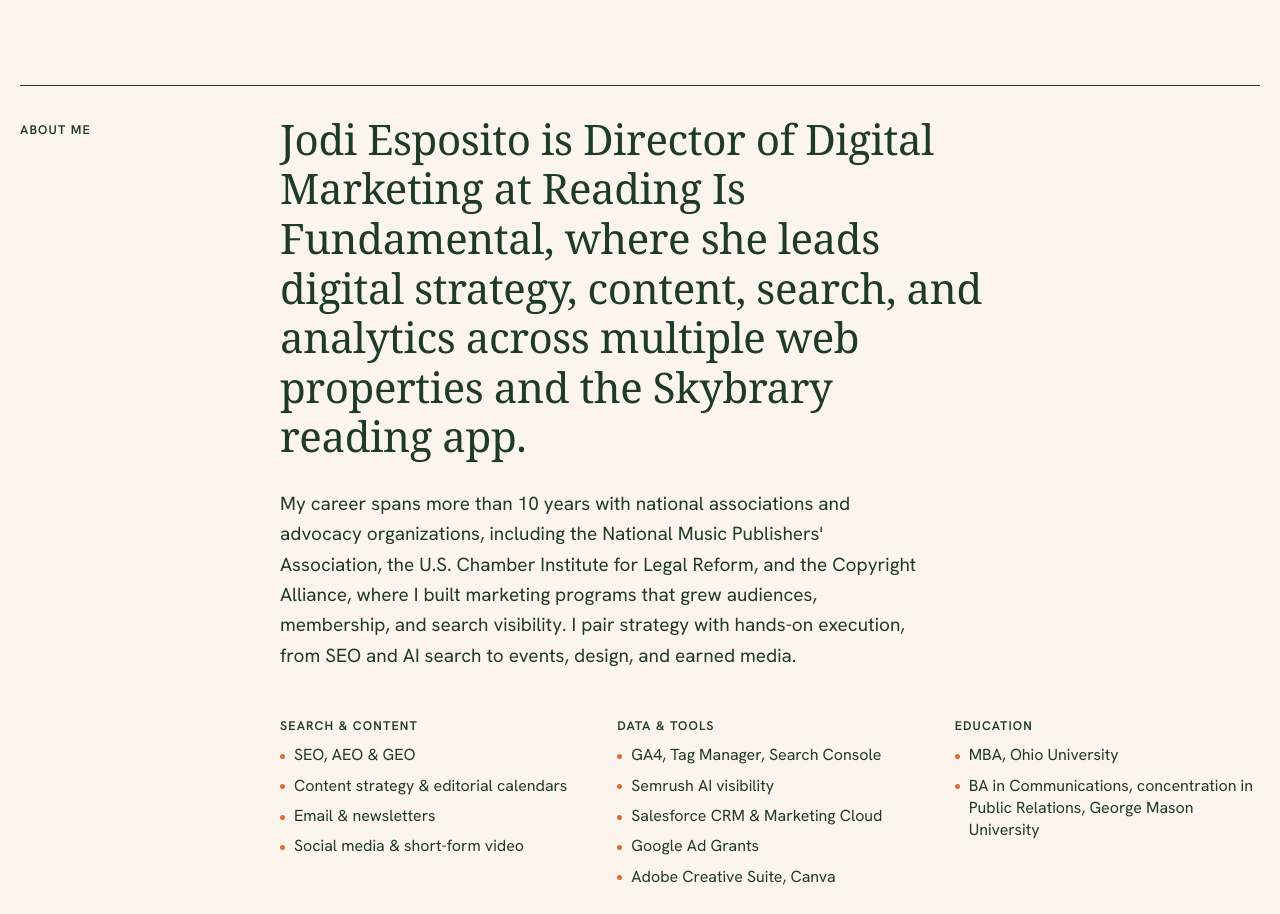
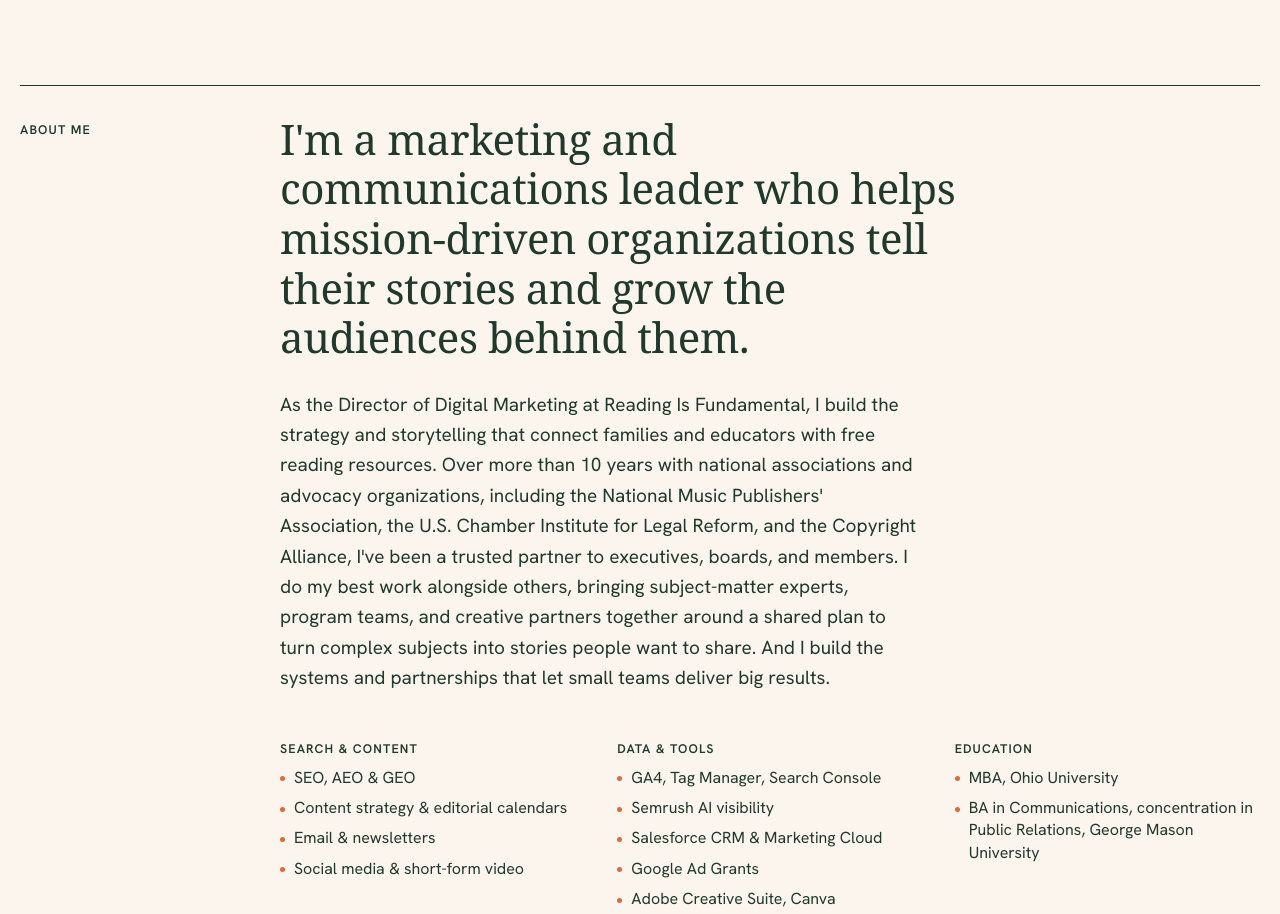
Before and after one commit to jbouder/jodiesposito, a plain HTML site: page index.html in a window 1280 px wide. Shown: the part 8486-9400 px from the top of the page. Drawn offline with Linux system fonts and the light colour scheme; a web font is replaced by a local one.

Commit message:
Rewrite About section in first person
Co-Authored-By: Claude Opus 5.5 <noreply@anthropic.com>

```diff
--- a/index.html
+++ b/index.html
@@ -464,8 +464,8 @@
   <section class="row" id="about">
     <span class="label">About me</span>
     <div style="min-width:0">
-      <p class="statement">Jodi Esposito is Director of Digital Marketing at Reading Is Fundamental, where she leads digital strategy, content, search, and analytics across multiple web properties and the Skybrary reading app.</p>
-      <p style="font-size:19px;max-width:60ch;margin-top:28px">My career spans more than 10 years with national associations and advocacy organizations, including the National Music Publishers' Association, the U.S. Chamber Institute for Legal Reform, and the Copyright Alliance, where I built marketing programs that grew audiences, membership, and search visibility. I pair strategy with hands-on execution, from SEO and AI search to events, design, and earned media.</p>
+      <p class="statement">I'm a marketing and communications leader who helps mission-driven organizations tell their stories and grow the audiences behind them.</p>
+      <p style="font-size:19px;max-width:60ch;margin-top:28px">As the Director of Digital Marketing at Reading Is Fundamental, I build the strategy and storytelling that connect families and educators with free reading resources. Over more than 10 years with national associations and advocacy organizations, including the National Music Publishers' Association, the U.S. Chamber Institute for Legal Reform, and the Copyright Alliance, I've been a trusted partner to executives, boards, and members. I do my best work alongside others, bringing subject-matter experts, program teams, and creative partners together around a shared plan to turn complex subjects into stories people want to share. And I build the systems and partnerships that let small teams deliver big results.</p>
       <div class="about-cols">
         <div><h3>Search &amp; content</h3><ul><li>SEO, AEO &amp; GEO</li><li>Content strategy &amp; editorial calendars</li><li>Email &amp; newsletters</li><li>Social media &amp; short-form video</li></ul></div>
         <div><h3>Data &amp; tools</h3><ul><li>GA4, Tag Manager, Search Console</li><li>Semrush AI visibility</li><li>Salesforce CRM &amp; Marketing Cloud</li><li>Google Ad Grants</li><li>Adobe Creative Suite, Canva</li></ul></div>
```
